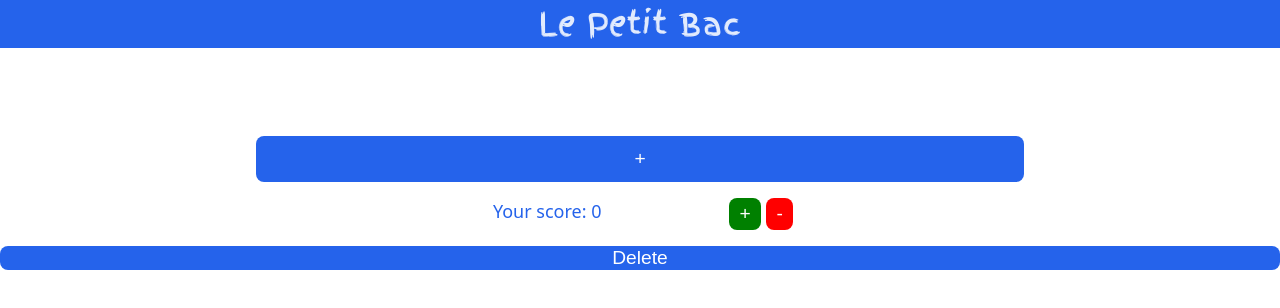
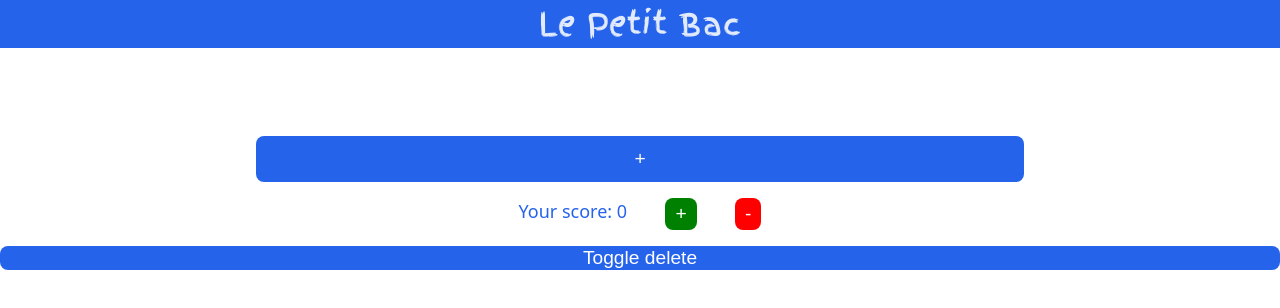
Before and after one commit to Nicolas-Delbovier/PetitBac, a Vue app: page / in a window 1280 px wide. Shown: the top 308 px of the page. Built offline with nearby package versions, Linux system fonts and the light colour scheme.

Commit message:
[IMP] small UI fixes.
- Use vw instead of %
- Rename button "Delete" -> "Toggle Delete"

```diff
--- a/src/App.vue
+++ b/src/App.vue
@@ -52,7 +52,7 @@ function deleteCard(i){
         <button class="decrease-btn" @click="() => scoreAdd(-1)">-</button>
       </div>
     </div>
-    <button id="toggle-delete-btn" @click="() => {isCardDeleteVisible=!isCardDeleteVisible}">Delete</button>
+    <button id="toggle-delete-btn" @click="() => {isCardDeleteVisible=!isCardDeleteVisible}">Toggle delete</button>
   </div>
 </template>
 
@@ -94,7 +94,7 @@ function deleteCard(i){
 
 #score-area {
   display: flex;
-  gap: 10%;
+  gap: 3vw;
   justify-content: center;
 }
 
@@ -105,12 +105,12 @@ function deleteCard(i){
 
 #score-buttons {
   display: flex;
-  gap: 10%
+  gap: 3vw;
 }
 
 .bottom-btn {
   padding: 12px 32px;
-  width: 60%;
+  width: 60vw;
 }
 
 .increase-btn {
```
